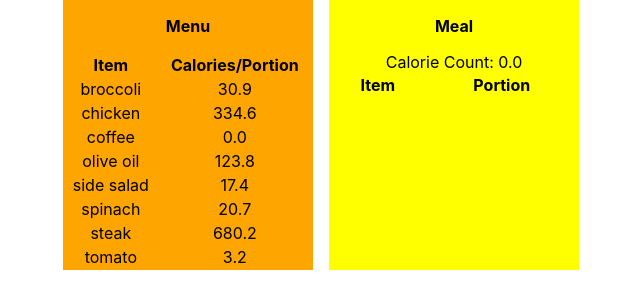
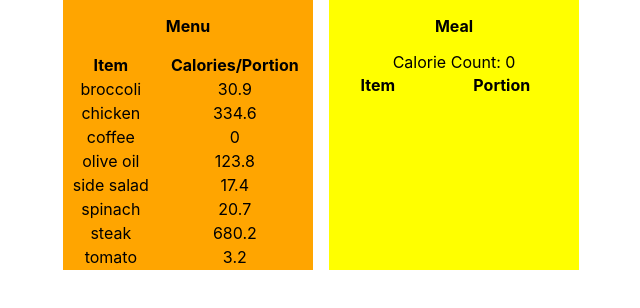
Before and after one commit to kchens/noom, a React (Create React App) app: page / in a window 1280 px wide. Shown: the top 308 px of the page, without its empty margins (327-967 px from the left). Built offline with nearby package versions, Linux system fonts and the light colour scheme.

Commit message:
Refactors better util functions

```diff
--- a/src/App.js
+++ b/src/App.js
@@ -3,17 +3,7 @@ import './App.css';
 import Menu from './components/Menu'
 import Meal from './components/Meal'
 import menuItems from './menuItems.json'
-import { roundToSingleDecimal } from './utils'
-import { cloneDeep } from 'lodash'
-
-/**
- * Think about delete
- * PropTypes
- * rename menuItems
- * Consolidate utily functions
- * Strings to constants file
- * Classnames
- */
+import { roundToSingleDecimal, calcCaloriesPerPortion } from './utils'
 
 class App extends React.Component {
   constructor(props) {
@@ -36,13 +26,13 @@ class App extends React.Component {
     const { meal } = this.state
     const newMeal = Object.assign({}, meal)
 
-    newMeal.totalCalories = newMeal.totalCalories + roundToSingleDecimal(newItem.calories / 100 * newItem.portion)
-    newMeal.items = this.incrementItemsPortion(newMeal.items, newItem)
+    newMeal.totalCalories = roundToSingleDecimal(newMeal.totalCalories + calcCaloriesPerPortion(newItem.calories, newItem.portion))
+    newMeal.items = this.incrementPortionForNewitem(newMeal.items, newItem)
 
     this.setState({ meal: newMeal })
   }
 
-  incrementItemsPortion = (items, newItem) => {
+  incrementPortionForNewitem = (items, newItem) => {
     const hasItem = items.filter((item) => item.name === newItem.name).length > 0
     if (hasItem) {
       return items.map((item) => {
@@ -58,14 +48,12 @@ class App extends React.Component {
   }
 
   render() {
-    const { meal, menuItems } = this.state
+    const { meal, menuItems} = this.state
 
     return (
-      <div className="App">
-        <div style={{ display: 'flex', justifyContent: 'center' }}>
-          <Menu menuItems={menuItems} addItemToMeal={this.addItemToMeal} />
-          <Meal meal={meal} />
-        </div>
+      <div className="App" style={{ display: 'flex', justifyContent: 'center' }}>
+        <Menu menuItems={menuItems} addItemToMeal={this.addItemToMeal} />
+        <Meal meal={meal} />
       </div>
     )
   }
--- a/src/components/Meal/index.jsx
+++ b/src/components/Meal/index.jsx
@@ -7,7 +7,7 @@ const Meal = ({ meal }) => {
     <div style={{ backgroundColor: 'yellow', marginLeft: '1rem', width: '250px' }}>
       <p><b>Meal</b></p>
       <table style={{ width: 'inherit' }}>
-        <caption>Calorie Count: {meal.totalCalories.toFixed(1)}</caption>
+        <caption>Calorie Count: {meal.totalCalories}</caption>
         <thead>
           <tr>
             <th>Item</th>
--- a/src/components/Menu/index.jsx
+++ b/src/components/Menu/index.jsx
@@ -1,9 +1,12 @@
 import React from 'react'
-import { roundToSingleDecimal } from '../../utils'
+import { roundToSingleDecimal, calcCaloriesPerPortion } from '../../utils'
+
+const displayCaloriesPerPortion = (item) => roundToSingleDecimal(
+                                              calcCaloriesPerPortion(item.calories, item.portion)
+                                            )
 
 const Menu = ({ menuItems, addItemToMeal }) => {
   const hasMenuItems = menuItems.length > 0
-  const caloriesPerPortion = (item) => roundToSingleDecimal(item.calories / 100 * item.portion).toFixed(1)
 
   return (
     <div style={{ backgroundColor: 'orange', marginLeft: '1rem', width: '250px' }}>
@@ -22,7 +25,7 @@ const Menu = ({ menuItems, addItemToMeal }) => {
               onClick={() => addItemToMeal(item)}
             >
               <td>{item.name}</td>
-              <td>{`${caloriesPerPortion(item)}`}</td>
+              <td>{`${displayCaloriesPerPortion(item)}`}</td>
             </tr>
           )}
         </tbody>
--- a/src/utils.js
+++ b/src/utils.js
@@ -1 +1,2 @@
-export const roundToSingleDecimal = (float) => (Math.round(float * 10) / 10)
+export const roundToSingleDecimal = (float) => ( Math.round(float * 10) / 10 )
+export const calcCaloriesPerPortion = (calories, portion) => ( calories / 100 * portion )
```
